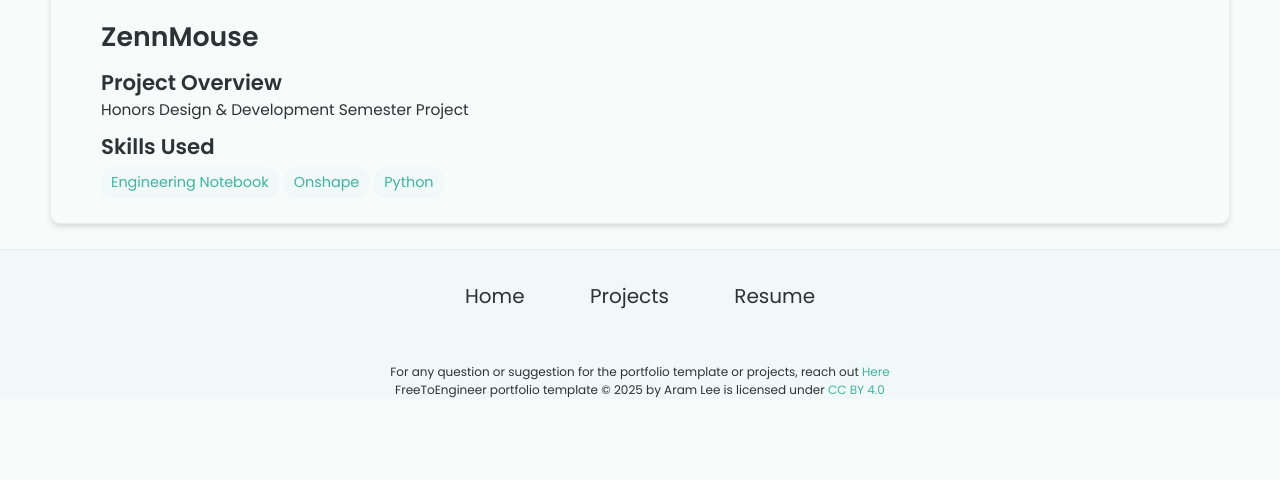
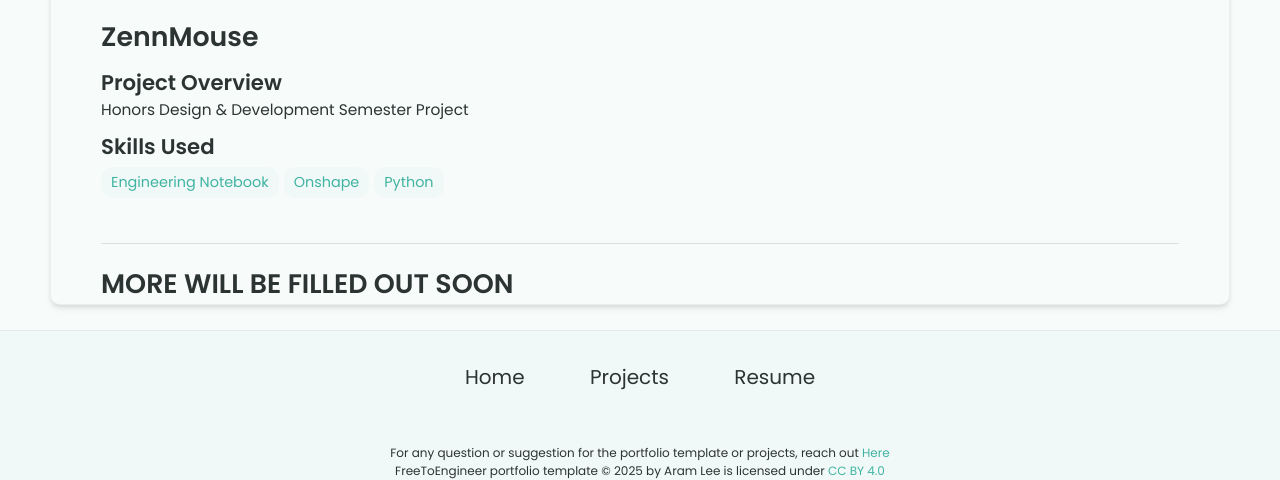
Before and after one commit to dhruv-patel74/dhruv-patel74.github.io, a Jekyll site: the page built from _projects/d-zenn-mouse/index.md, in a window 1280 px wide. Shown: the part 490-970 px from the top of the page. Built offline with Jekyll 4.4.1, drawn with Linux system fonts in a browser that asks for light colours; before the commit the page ends 900 px from its top, so only the background shows below that.

Commit message:
Update index.md

```diff
--- a/_projects/d-zenn-mouse/index.md
+++ b/_projects/d-zenn-mouse/index.md
@@ -6,5 +6,9 @@ skills:
 - Engineering Notebook
 - Onshape
 - Python
-main-image: /project.webp
+main-image: /zennmouse-project-cover.png
 ---
+
+---
+
+# MORE WILL BE FILLED OUT SOON
```
